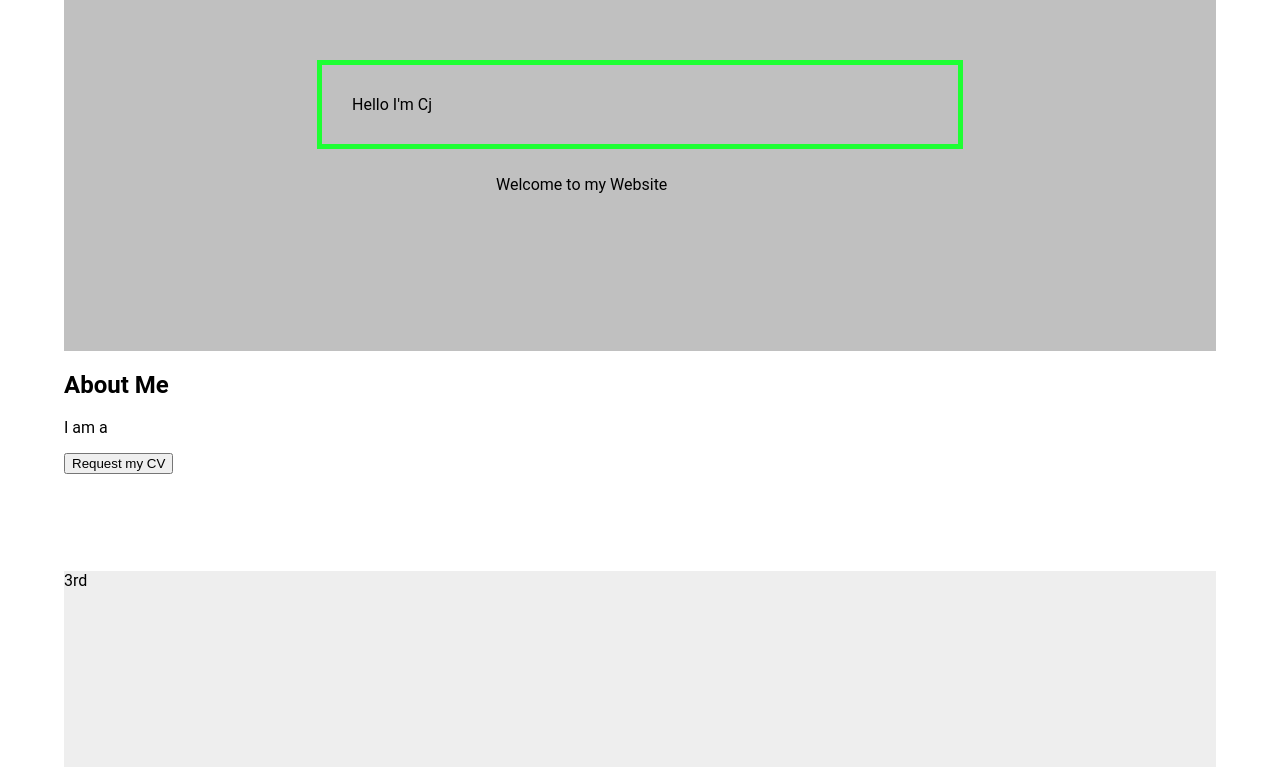
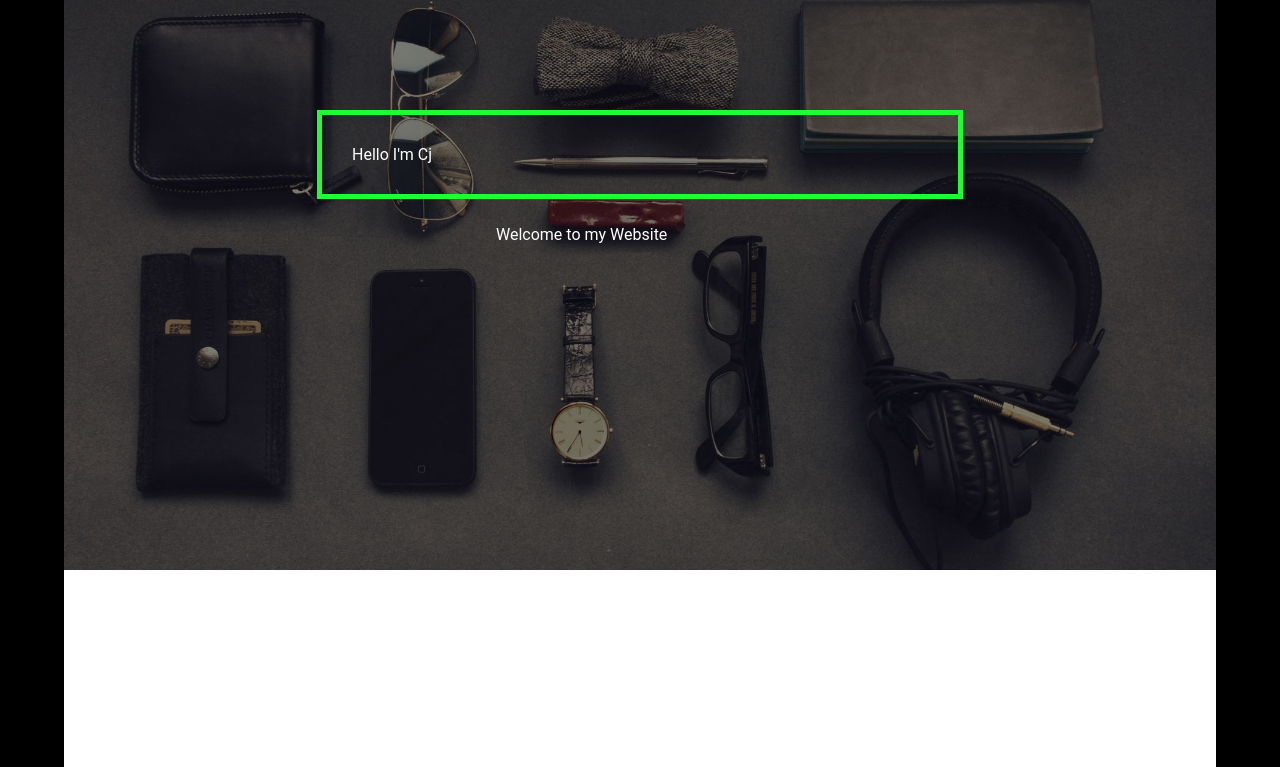
Before and after one commit to StralianMade/stralianmade.com, a website: page app/index.html in a window 1280 px wide. Shown: the part 75-842 px from the top of the page. Drawn offline with Linux system fonts and the light colour scheme.

Commit message:
minor changes to section 1

```diff
--- a/app/index.html
+++ b/app/index.html
@@ -45,11 +45,11 @@
     <div class="container">
 
       <!-- Header-section -->
-      <section class="first-section">
+      <header class="first-section">
         <nav class="main-nav">
           <div class="logo">
             <span class="sm-stamp">StralianMade</span>
-          </div>
+            </div>
         </nav>
 
         <div class="hello-block">
@@ -59,13 +59,15 @@
         <div class="welcome-message">
           <p>Welcome to my Website</p>
         </div>
-      </section>
+      </header>
 
       <!--  -->
       <section class="second-section">
-          <h1>About Me</h1>
-          <p>I am a </p>
-          <button>Request my CV</button>
+      <div>
+          <!-- <h1>About Me</h1> -->
+          <!-- <p>I am a </p> -->
+          <!-- <button>Request my CV</button> -->
+      </div>
       </section>
 
       <!--  -->
--- a/app/styles/main.css
+++ b/app/styles/main.css
@@ -9,19 +9,32 @@
   padding: 0;
 }
 
+body {
+  background-color: #000;
+}
+
 .container {
   width: 90%;
-  margin: 2% auto;
+  margin:2% auto;
 }
 
 /**/
-section.first-section {
+header.first-section {
   background-color: silver;
-  height: 400px;
+  padding-bottom: 300px;
+  background-image: url(../images/header-bg.jpg);
+  background-repeat: no-repeat;
+  background-attachment: scroll;
+  background-position: center center;
+  -webkit-background-size: cover;
+  -moz-background-size: cover;
+  background-size: cover;
+  -o-background-size: cover;
+  color: #fff;
 }
 
 nav.main-nav {
-  padding-bottom: 50px;
+  padding-bottom: 100px;
 }
 
 div.logo {
```
Also changed, not shown: app/images/header-bg.jpg (added).
